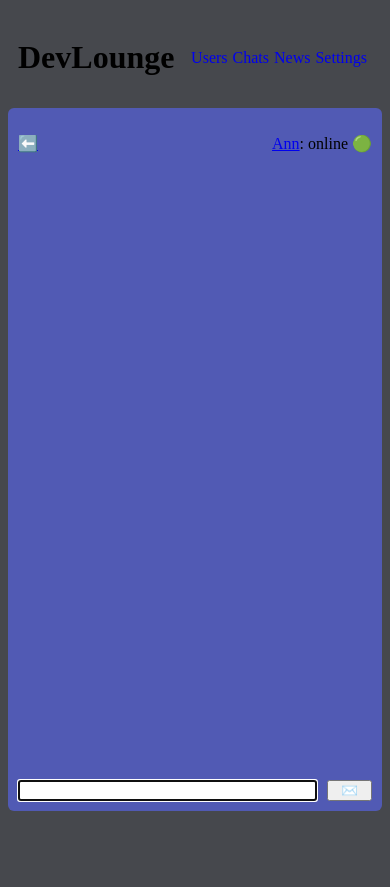
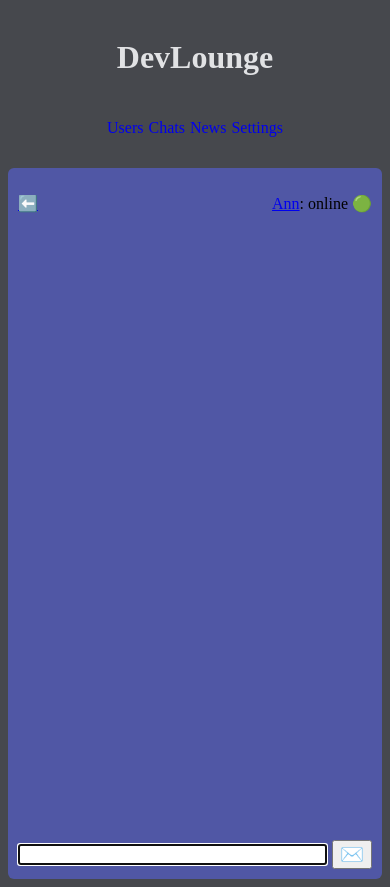
Before and after one commit to SoslanMorgoev/devlounge, a React (Vite) app: page /chat/1 in a window 390 px wide. Before the commit the page ends 844 px from the top, so only its background shows below. Built offline with nearby package versions, Linux system fonts and the light colour scheme.

Commit message:
Responsive layout for mobile

```diff
--- a/src/components/MembersFilter.tsx
+++ b/src/components/MembersFilter.tsx
@@ -17,7 +17,6 @@ function MembersFilter() {
         <div className="filters">
 
             <input ref={inputRef} value={search} onChange={(e) => setSearch(e.target.value)} />
-
             <select value={category} onChange={(e) => setCategory(e.target.value as CategoryFilter)}>
                 <option value={"all"}>All</option>
                 <option value={"frontend"}>Frontend</option>
--- a/src/index.css
+++ b/src/index.css
@@ -1,7 +1,7 @@
 :root {
   --bg: #313338e4;
-  --accent: #5865f29f;
-  --text: #f2f3f5;
+  --accent: #5865f288;
+  --text: #f2f3f5e6;
   --cart: #2b2d31;
   --me: #9af0312c;
   --them: #edd14520;
@@ -91,6 +91,9 @@ body {
   justify-content: space-between;
   padding: 10px;
 }
+.header h1 {
+  color: var(--text);
+}
 .navigationList {
   display: flex;
   align-items: center;
@@ -130,13 +133,13 @@ body {
   display: flex;
   align-items: center;
   justify-content: flex-end;
-  gap: 10px;
+  gap: 5px;
 }
 .conversationForm input {
   flex: 1;
 }
 .conversationForm button {
-  flex: 0.1;
+  font-size: 1.2rem;
 }
 
 main {
@@ -159,8 +162,8 @@ main {
 }
 .chatsList li {
   background-color: var(--text);
-  padding: 5px 10px;
-  border-radius: 8px;
+  padding: 0px 10px;
+  border-radius: 15px;
 }
 .chatsList a {
   display: flex;
@@ -198,3 +201,17 @@ main {
   background-color: var(--accent);
   flex-shrink: 0;
 }
+.title {
+  font-size: 2rem;
+}
+@media (max-width: 600px) {
+  .title {
+    font-size: 1.4rem;
+  }
+  .header {
+    flex-direction: column;
+  }
+  .filters {
+    flex-wrap: wrap;
+  }
+}
```
